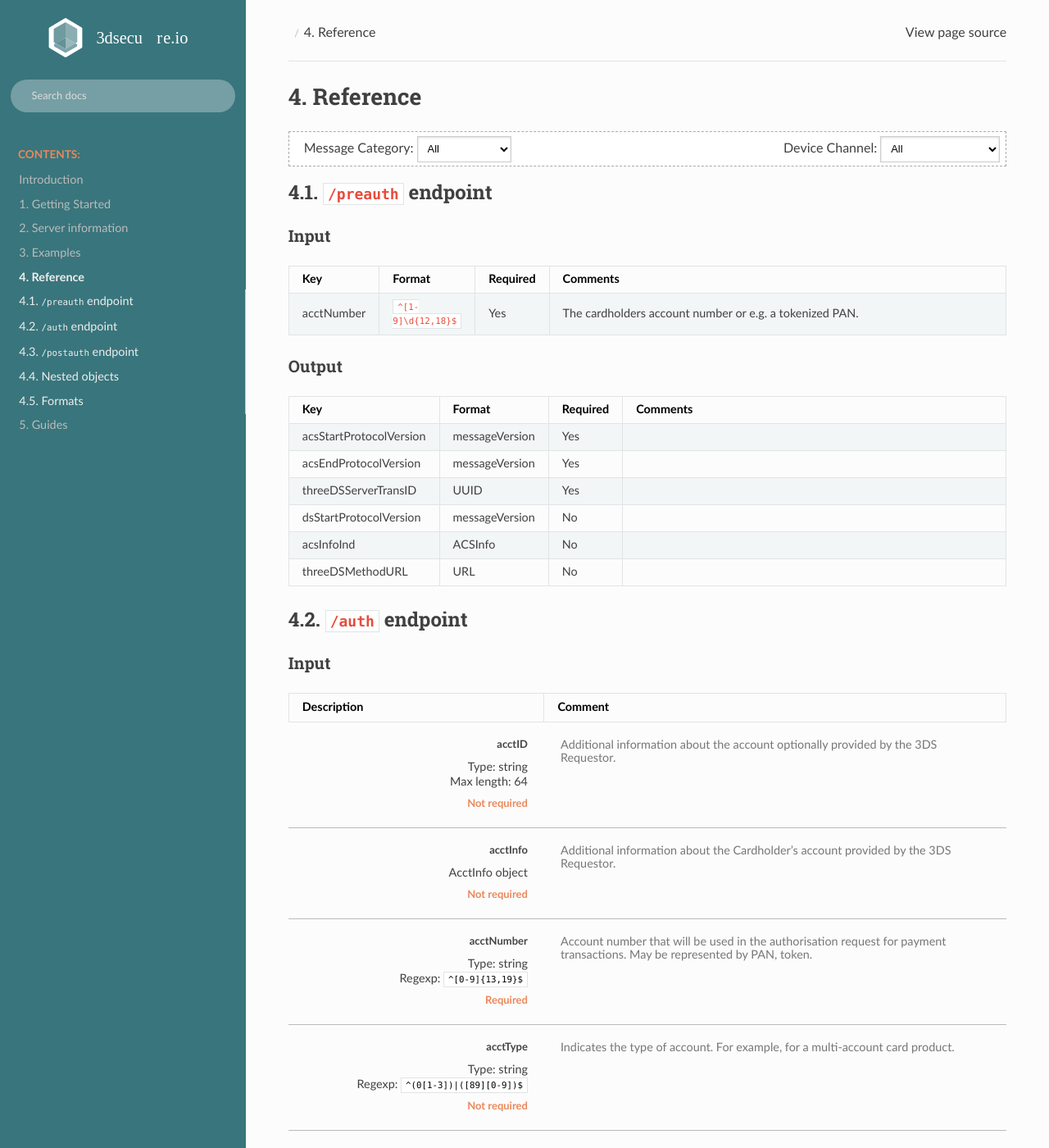
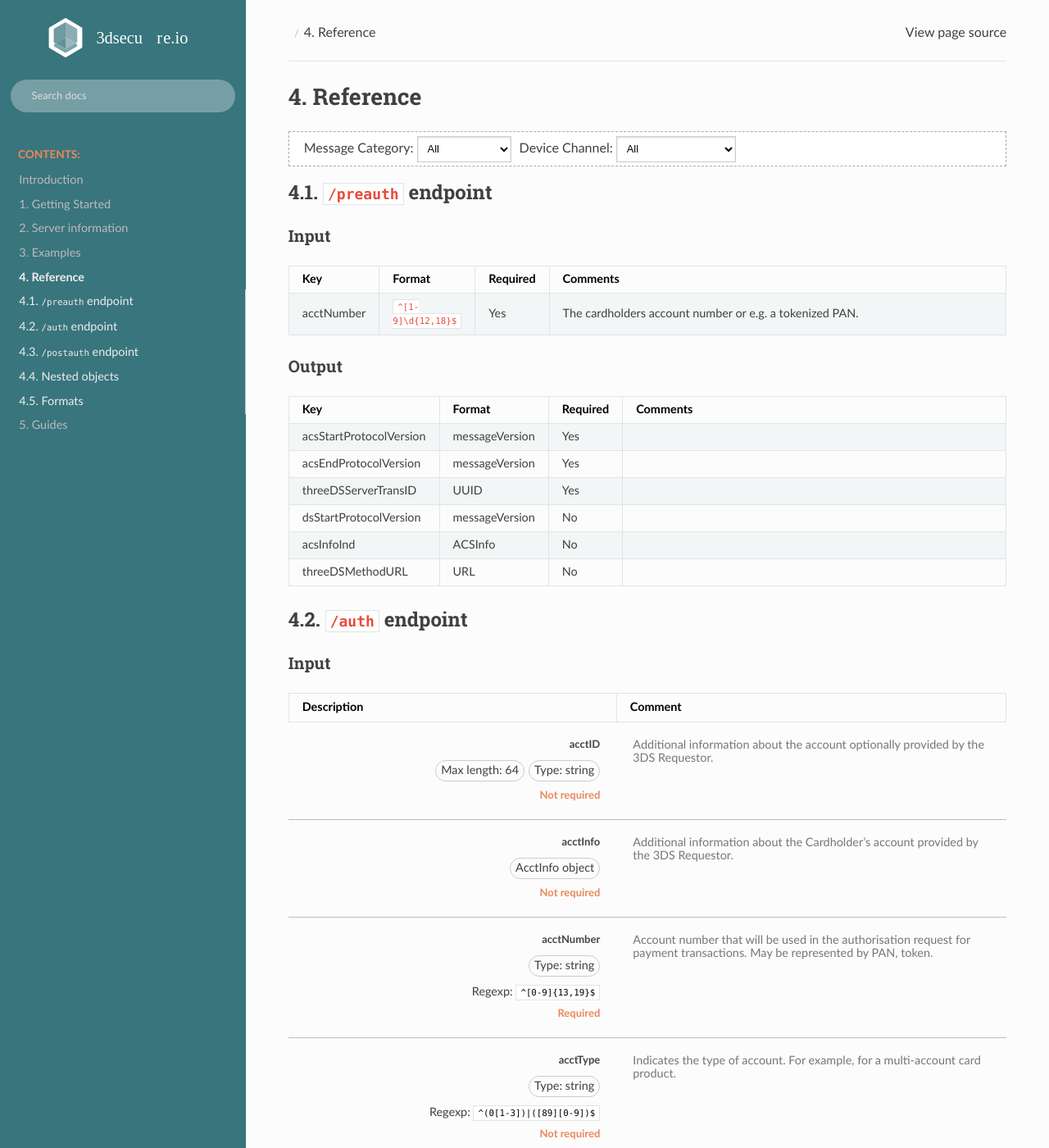
Before and after one commit to clearhaus/3DSv2-api-documentation, a Sphinx documentation site: the page built from source/reference.rst, in a window 1280 px wide and 1400 px high. Shown: the whole window at 82% size. Built offline with Sphinx 7.4.7 and the Read the Docs theme 2.0.0, drawn with Linux system fonts in a browser that asks for light colours.

Commit message:
Updated style

```diff
--- a/source/_static/css/custom.css
+++ b/source/_static/css/custom.css
@@ -97,10 +97,10 @@ a:hover {
 }
 
 .argdef {
-    /*border-right: 1px solid #999;*/
-    max-width: 325px !important;
     padding: 20px !important;
+    width: 400px;
 }
+
 
 .argdef p:last-child {
     color: rgba(234, 136, 91) !important;
@@ -130,7 +130,26 @@ a:hover {
 .argtable tr {
     border-bottom: solid 1px #bbb !important;
 }
+/**Tags**/
+.type, .maxLength, .format, .length, .minLength, .integerString {
+    float: right;
+    border: 1px solid #ccc;
+    padding: 3px 6px;
+    border-radius: 200px;
+    margin: 0 0 10px 5px;
+    text-align: center;
+}
 
+.enum, .argdef p:last-child, .regexp {
+    margin-top: 10px;
+    clear: both;
+}
+/**Media query**/
+@media only screen and (max-width: 980px) {
+    .argdef {
+        width: 250px;
+    }
+}
 @media only screen and (max-width: 768px) {
     .wy-table-responsive {
         margin-bottom: 24px;
@@ -157,12 +176,17 @@ a:hover {
 
     .argdesc {
         float: left;
-        width: 100%;
+        width: 150px;
         text-align: left;
     }
 
     .argtable th {
         display: none;
+    }
+}
+@media only screen and (max-width: 768px) {
+    .type, .maxLength, .format, .length, .minLength, .integerString {
+        float: left;
     }
 }
 
@@ -178,7 +202,6 @@ a:hover {
 }
 #messageCategorySelector {
     margin-top: -5px;
-    margin-right: calc(100% - 540px);
     margin-left: 10px;
 }
 @media only screen and (max-width: 768px) {
```
